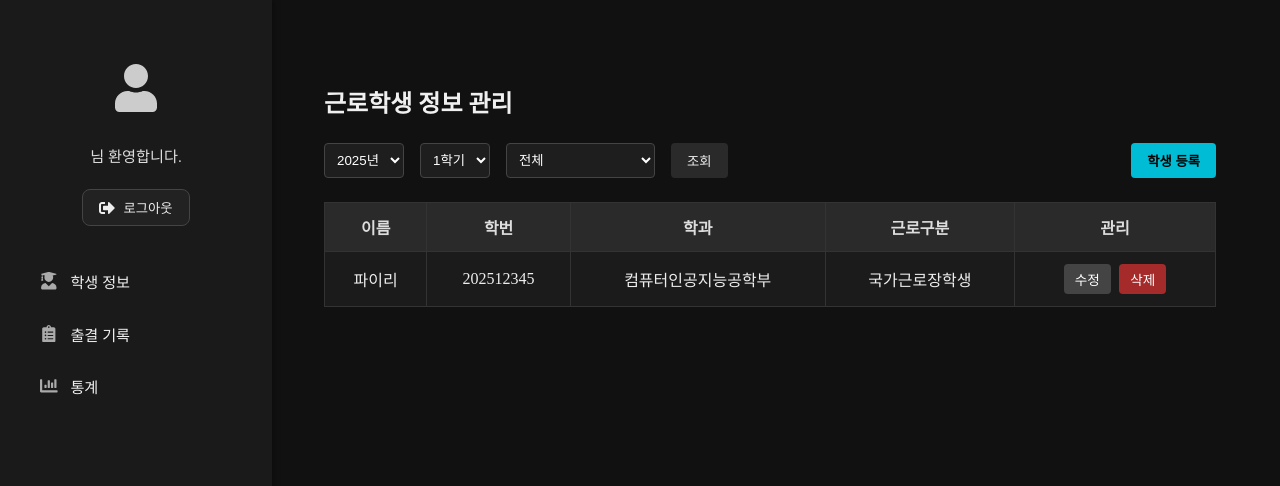
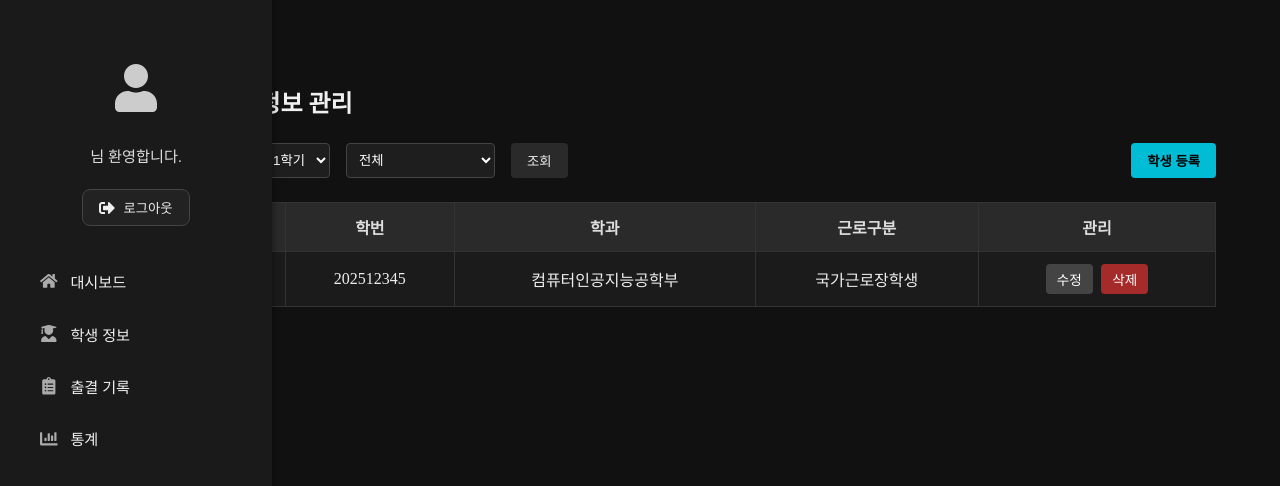
Before and after one commit to SHP-0701/student-manage-app, a Next.js app: page /dashboard/student in a window 1280 px wide. Shown: the top 486 px of the page. Built offline with nearby package versions, Linux system fonts and the light colour scheme.

Commit message:
/SideMenu에 대시보드로 이동하는 메뉴 생성

```diff
--- a/components/SideMenu.js
+++ b/components/SideMenu.js
@@ -6,6 +6,7 @@ import {
   FaClipboardList,
   FaChartBar,
   FaSignOutAlt,
+  FaHome,
 } from 'react-icons/fa';
 
 export default function SideMenu({ username }) {
@@ -24,6 +25,10 @@ export default function SideMenu({ username }) {
 
       <nav className={styles.nav}>
         <ul>
+          <li onClick={() => router.push('/dashboard')}>
+            <FaHome />
+            대시보드
+          </li>
           <li onClick={() => router.push('/dashboard/student')}>
             <FaUserGraduate />
             학생 정보
--- a/styles/Layout.module.css
+++ b/styles/Layout.module.css
@@ -6,7 +6,7 @@
 
 .content {
   flex: 1;
-  margin-left: 260px;
+  margin-left: 100px;
   padding: 2rem;
   color: #f0f0f0;
 }
```
